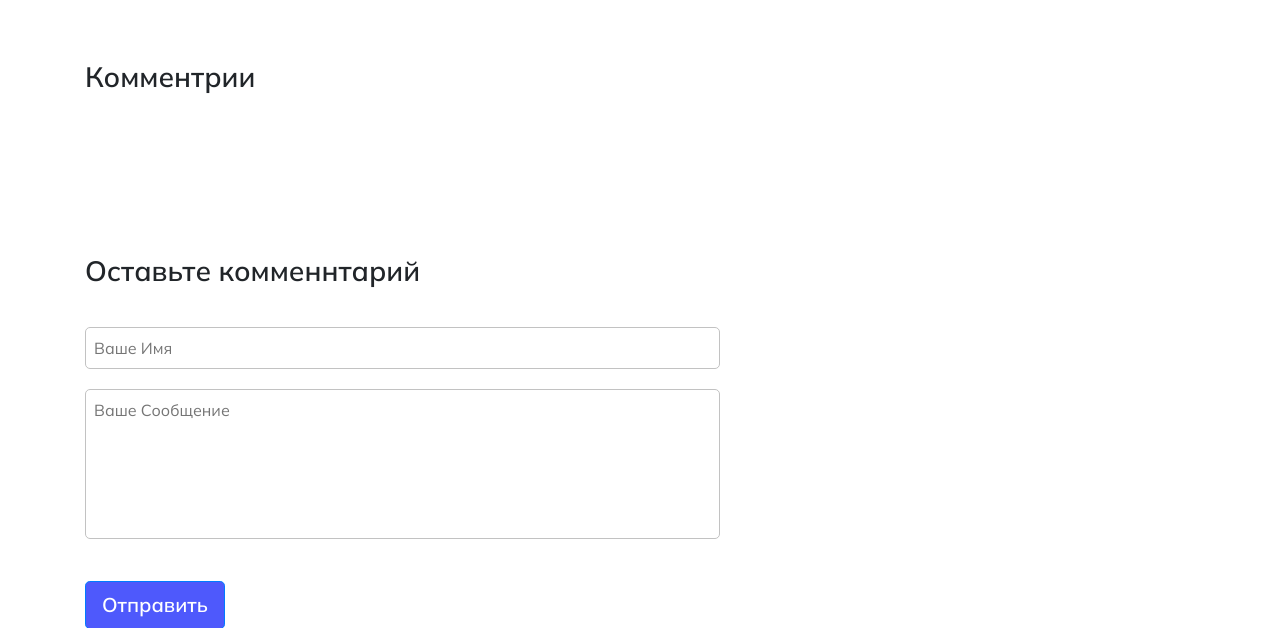
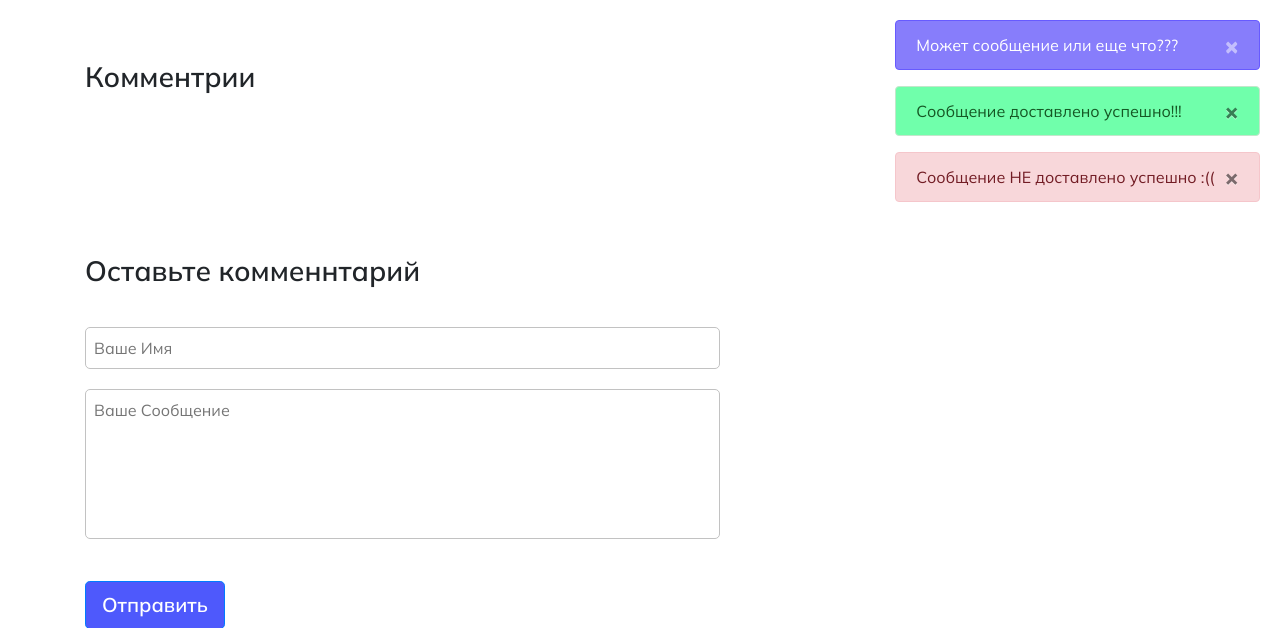
Before and after one commit to RealHellboy/phpstart, a PHP site: page / in a window 1280 px wide. Shown: the top 628 px of the page. Run offline with PHP 8.4, Linux system fonts and the light colour scheme; data that the repository does not hold is empty.

Commit message:
alerts added

```diff
--- a/app/css/main.css
+++ b/app/css/main.css
@@ -18,34 +18,29 @@
     --theme: 'dark'
   }
 }
-body {
-  margin: 0;
-  padding: 0;
-  background: #fff
+.alert-cstm-pos {
+  position: fixed;
+  top: 20px;
+  right: 20px
 }
-.block {
-  position: absolute;
-  left: 50%;
-  top: 50%;
-  -webkit-transform: translate(-50%,-50%);
-  -ms-transform: translate(-50%,-50%);
-  transform: translate(-50%,-50%);
-  width: 350px;
-  height: 150px;
-  display: -webkit-box;
-  display: -ms-flexbox;
-  display: flex;
-  -webkit-box-align: center;
-  -ms-flex-align: center;
-  align-items: center;
-  -webkit-box-pack: center;
-  -ms-flex-pack: center;
-  justify-content: center;
-  background: #23ee77;
-  border-radius: 7px;
-  font-family: monospace;
+.alert-cstm-pos span {
+  margin-left: 10px
+}
+.alert button {
+  outline: 0
+}
+.alert-primary {
+  background-color: #877dfb;
+  color: #fff;
+  border: #675aff 1px solid
+}
+.alert-primary button {
   color: #fff
 }
-.block:hover {
-  background: #584ce7
+.alert-primary button:hover {
+  opacity: 1;
+  color: #fff
 }
+.alert-success {
+  background-color: #70ffab
+}
--- a/app/index.php
+++ b/app/index.php
@@ -1,21 +1,22 @@
 <?php include_once "phpfiles/bd.php";?>
 <!doctype html>
 <html lang="en">
+
 <head>
 	<!-- Required meta tags -->
 	<meta charset="utf-8">
 	<meta name="viewport" content="width=device-width, initial-scale=1, shrink-to-fit=no">
 
-		<!-- это css для бутстрап он нужен -->
-    <!-- Bootstrap CSS -->
-    <link rel="stylesheet" href="https://stackpath.bootstrapcdn.com/bootstrap/4.5.2/css/bootstrap.min.css" integrity="sha384-JcKb8q3iqJ61gNV9KGb8thSsNjpSL0n8PARn9HuZOnIxN0hoP+VmmDGMN5t9UJ0Z" crossorigin="anonymous">
+	<link rel="stylesheet" href="https://stackpath.bootstrapcdn.com/bootstrap/4.5.2/css/bootstrap.min.css"
+		integrity="sha384-JcKb8q3iqJ61gNV9KGb8thSsNjpSL0n8PARn9HuZOnIxN0hoP+VmmDGMN5t9UJ0Z" crossorigin="anonymous">
 
 	<link rel="stylesheet" href="css/style.css">
+	<link rel="stylesheet" href="css/main.css">
 
 	<title>Form</title>
 </head>
+
 <body>
-
 
 	<!-- комменты -->
 	<section>
@@ -69,6 +70,40 @@
 
 	<!-- form -->
 	<section>
+
+		<!-- success delivered message -->
+		<div class="alert-cstm-pos">
+
+			<!-- код одного алерта -->
+			<div class="alert alert-primary mb-3" role="alert">
+				Может сообщение или еще что??? <i class="fas fa-times"></i>
+				<button type="button" class="close" data-dismiss="alert" aria-label="Close">
+					<span aria-hidden="true">&times;</span>
+				</button>
+			</div>
+			<!-- /код одного алерта -->
+
+			<!-- код одного алерта -->
+			<div class="alert alert-success mb-3" role="alert">
+				Сообщение доставлено успешно!!! <i class="fas fa-times"></i>
+				<button type="button" class="close" data-dismiss="alert" aria-label="Close">
+					<span aria-hidden="true">&times;</span>
+				</button>
+			</div>
+			<!-- /код одного алерта -->
+
+			<!-- код одного алерта -->
+			<div class="alert alert-danger mb-3" role="alert">
+				Сообщение НЕ доставлено успешно :(( <i class="fas fa-times"></i>
+				<button type="button" class="close" data-dismiss="alert" aria-label="Close">
+					<span aria-hidden="true">&times;</span>
+				</button>
+			</div>
+			<!-- /код одного алерта -->
+
+		</div>
+		<!-- /success delivered message -->
+
 		<div class="container">
 
 			<!-- heading -->
@@ -101,8 +136,15 @@
 
 	<!-- Optional JavaScript -->
 	<!-- jQuery first, then Popper.js, then Bootstrap JS -->
-    <script src="https://code.jquery.com/jquery-3.5.1.slim.min.js" integrity="sha384-DfXdz2htPH0lsSSs5nCTpuj/zy4C+OGpamoFVy38MVBnE+IbbVYUew+OrCXaRkfj" crossorigin="anonymous"></script>
-    <script src="https://cdn.jsdelivr.net/npm/popper.js@1.16.1/dist/umd/popper.min.js" integrity="sha384-9/reFTGAW83EW2RDu2S0VKaIzap3H66lZH81PoYlFhbGU+6BZp6G7niu735Sk7lN" crossorigin="anonymous"></script>
-    <script src="https://stackpath.bootstrapcdn.com/bootstrap/4.5.2/js/bootstrap.min.js" integrity="sha384-B4gt1jrGC7Jh4AgTPSdUtOBvfO8shuf57BaghqFfPlYxofvL8/KUEfYiJOMMV+rV" crossorigin="anonymous"></script>
+	<script src="https://code.jquery.com/jquery-3.5.1.slim.min.js"
+		integrity="sha384-DfXdz2htPH0lsSSs5nCTpuj/zy4C+OGpamoFVy38MVBnE+IbbVYUew+OrCXaRkfj"
+		crossorigin="anonymous"></script>
+	<script src="https://cdn.jsdelivr.net/npm/popper.js@1.16.1/dist/umd/popper.min.js"
+		integrity="sha384-9/reFTGAW83EW2RDu2S0VKaIzap3H66lZH81PoYlFhbGU+6BZp6G7niu735Sk7lN"
+		crossorigin="anonymous"></script>
+	<script src="https://stackpath.bootstrapcdn.com/bootstrap/4.5.2/js/bootstrap.min.js"
+		integrity="sha384-B4gt1jrGC7Jh4AgTPSdUtOBvfO8shuf57BaghqFfPlYxofvL8/KUEfYiJOMMV+rV"
+		crossorigin="anonymous"></script>
 </body>
+
 </html>
--- a/app/sass/colorThemes/_purpleThemeColor.sass
+++ b/app/sass/colorThemes/_purpleThemeColor.sass
@@ -26,7 +26,8 @@ $primary: #675aff
 $primary-soft: #877dfb
 $primary-dark: #584ce7
 
-$green: #23ee77
+$success: #23ee77
+$success-soft: #70ffab
 
 
 
--- /dev/null
+++ b/app/sass/elementsStyles/_alerts.sass
@@ -0,0 +1,29 @@
+// ===================================
+// =======> alerts styles <===========
+// ===================================
+
+
+.alert
+
+	&-cstm-pos
+		position: fixed
+		top: 20px
+		right: 20px
+		span
+			margin-left: 10px
+
+	button
+		outline: none
+
+	&-primary
+		background-color: $primary-soft
+		color: $white
+		border: $primary 1px solid
+		button
+			color: #ffffff
+			&:hover
+				opacity: 1
+				color: #ffffff
+
+	&-success
+		background-color: $success-soft
--- a/app/sass/main.sass
+++ b/app/sass/main.sass
@@ -7,27 +7,4 @@
 @import 'colorThemes/purpleThemeColor'
 
 // ====== styles imports ====== //
-
-
-
-body
-	margin: 0
-	padding: 0
-	background: $bodyColor
-
-.block
-	position: absolute
-	left: 50%
-	top: 50%
-	transform: translate(-50%, -50%)
-	width: 350px
-	height: 150px
-	display: flex
-	align-items: center
-	justify-content: center
-	background: $green
-	border-radius: 7px
-	font-family: monospace
-	color: $white
-	&:hover
-		background: $primary-dark
+@import 'elementsStyles/alerts'
```
Lines whose indentation alone changed are shown as unchanged.
